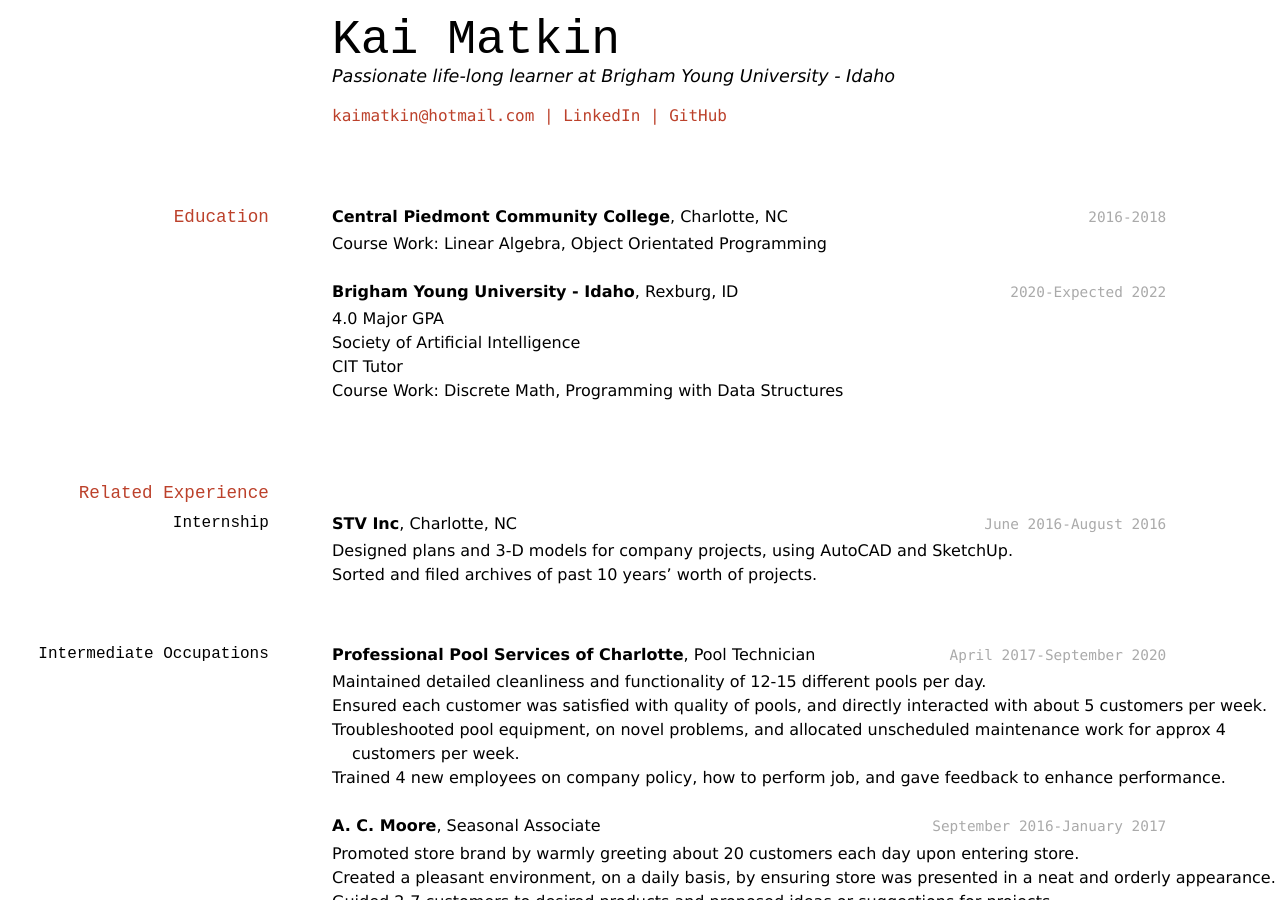
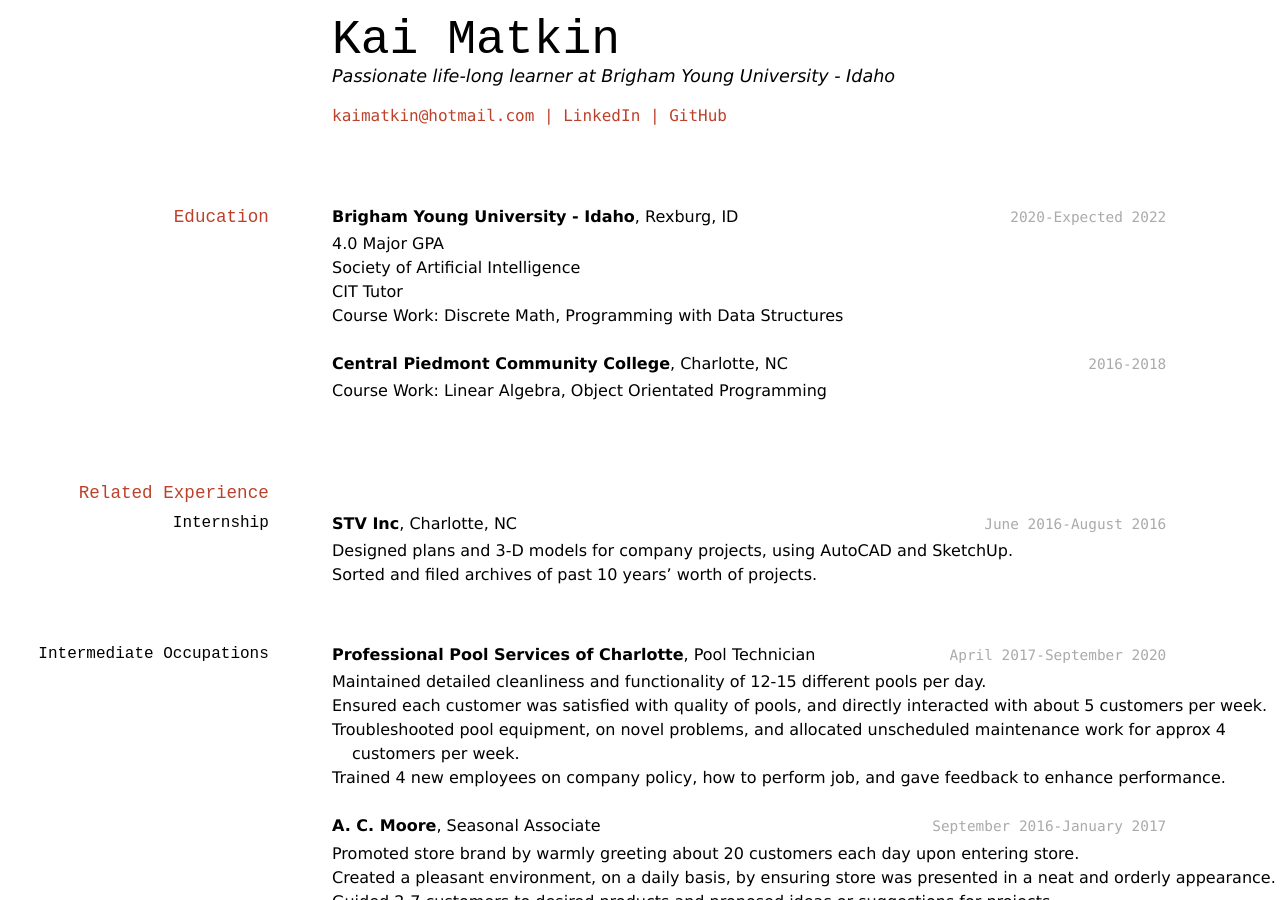
Before and after one commit to kinofmat/matkin_resume, a Jekyll site: the page built from docs/index.md, in a window 1280 px wide and 900 px high. Built offline with Jekyll 4.4.1, drawn with Linux system fonts in a browser that asks for light colours; part of the change alters nothing that is shown.

```diff
--- a/docs/index.md
+++ b/docs/index.md
@@ -15,11 +15,6 @@ Passionate life-long learner at Brigham Young University - Idaho
 
 ## Education
 
-`2016-2018`
-__Central Piedmont Community College__, Charlotte, NC
-
-- Course Work: Linear Algebra, Object Orientated Programming
-
 `2020-Expected 2022`
 __Brigham Young University - Idaho__, Rexburg, ID
 
@@ -27,6 +22,11 @@ __Brigham Young University - Idaho__, Rexburg, ID
 - Society of Artificial Intelligence
 - CIT Tutor
 - Course Work: Discrete Math, Programming with Data Structures
+
+`2016-2018`
+__Central Piedmont Community College__, Charlotte, NC
+
+- Course Work: Linear Algebra, Object Orientated Programming
 
 ## Related Experience
 
```
